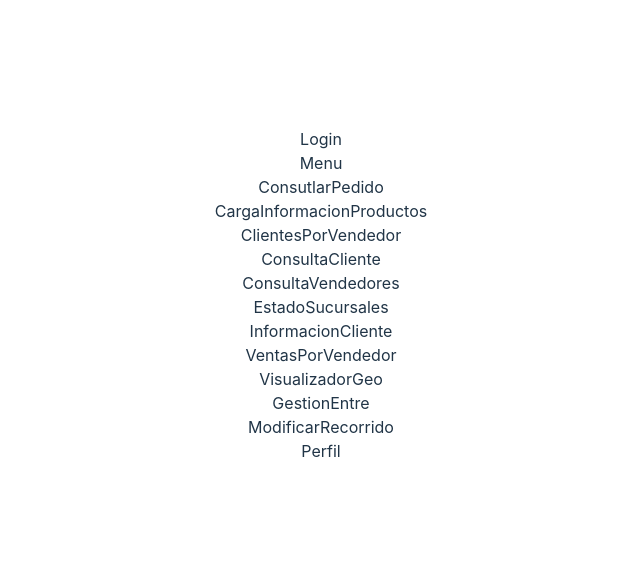
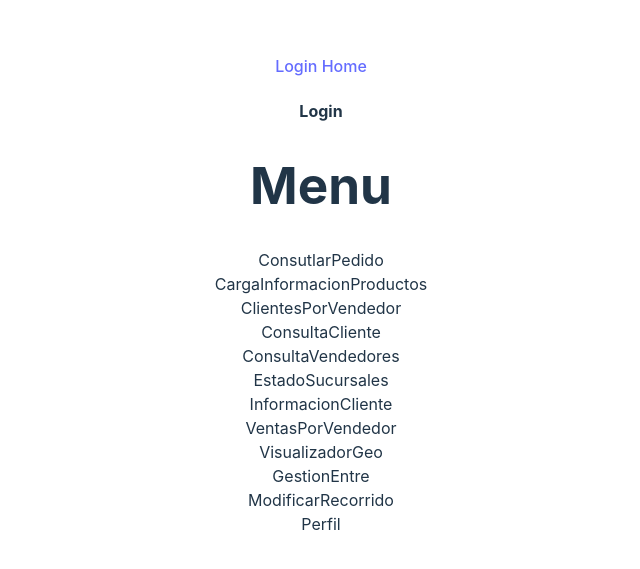
Before and after one commit to lmbaladovidal/SGC, a React (Vite) app in the folder tesis-front/: page /login in a window 1280 px wide. Shown: the part 105-674 px from the top of the page, without its empty margins (319-959 px from the left). Built offline with nearby package versions, Linux system fonts and the light colour scheme.

Commit message:
implementando ReactRouterDom

```diff
--- a/tesis-front/src/SGC.jsx
+++ b/tesis-front/src/SGC.jsx
@@ -1,14 +1,26 @@
 import { useState } from 'react'
 import reactLogo from './assets/react.svg'
+import { Perfil } from './components'
 import './App.css'
 import { Login } from './components/login'
+import {
+  BrowserRouter as Router,
+  Routes,
+  Route,
+  Link
+} from 'react-router-dom';
 
 function App() {
   const [count, setCount] = useState(0)
 
   return (
     <div className="App">
-        <Login/>
+        <Link to="/login"> Login </Link>
+        <Link to="/"> Home </Link>
+        <Routes>
+          <Route exact path="/login" element={<Login/>}></Route>
+          <Route exact path="/" element={  <Perfil/>}></Route>
+        </Routes>
     </div>
   )
 }
--- a/tesis-front/src/components/Login.jsx
+++ b/tesis-front/src/components/Login.jsx
@@ -4,7 +4,7 @@ import { Menu } from "./Menu"
 export const Login = () => {
   return (
     <>
-        <div>Login</div>
+        <h4>Login</h4>
         <Menu/>
     </>
   )
--- a/tesis-front/src/components/Menu.jsx
+++ b/tesis-front/src/components/Menu.jsx
@@ -8,7 +8,7 @@ import {Perfil} from './index'
 export const Menu = () => {
   return (
     <>
-      <div>Menu</div>
+      <h1>Menu</h1>
       <ConsutlarPedido/>
       <CargaInformacionProductos/>
       <ClientesPorVendedor/>
--- a/tesis-front/src/main.jsx
+++ b/tesis-front/src/main.jsx
@@ -2,9 +2,18 @@ import React from 'react'
 import ReactDOM from 'react-dom/client'
 import SGC from './SGC'
 import './index.css'
+import {
+  BrowserRouter as Router,
+  Routes,
+  Route,
+  Link
+}
+from 'react-router-dom';
 
 ReactDOM.createRoot(document.getElementById('root')).render(
-  <React.StrictMode>
-    <SGC />
-  </React.StrictMode>
+  <Router>
+    <React.StrictMode>
+      <SGC />
+    </React.StrictMode>
+  </Router>
 )
```
